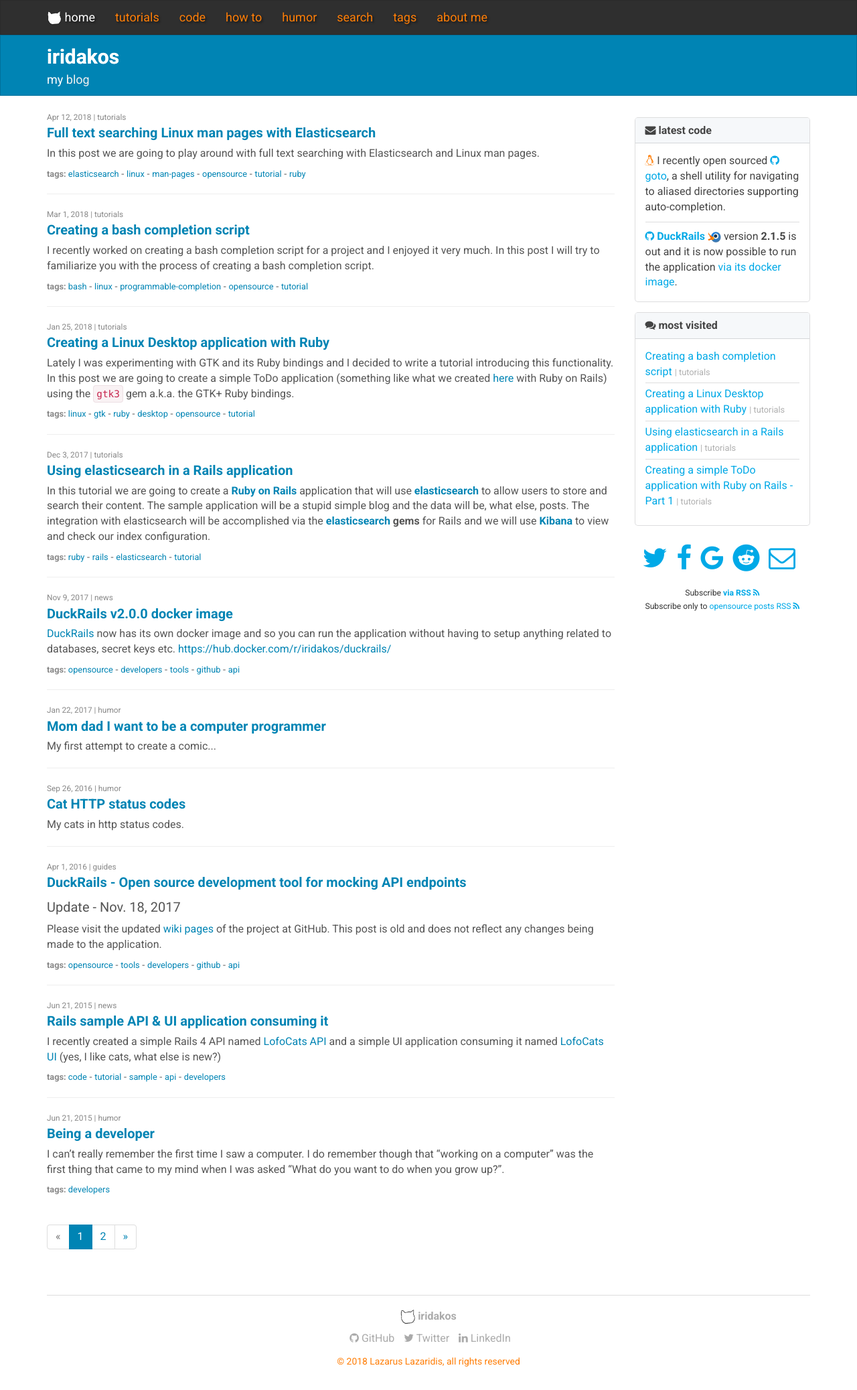
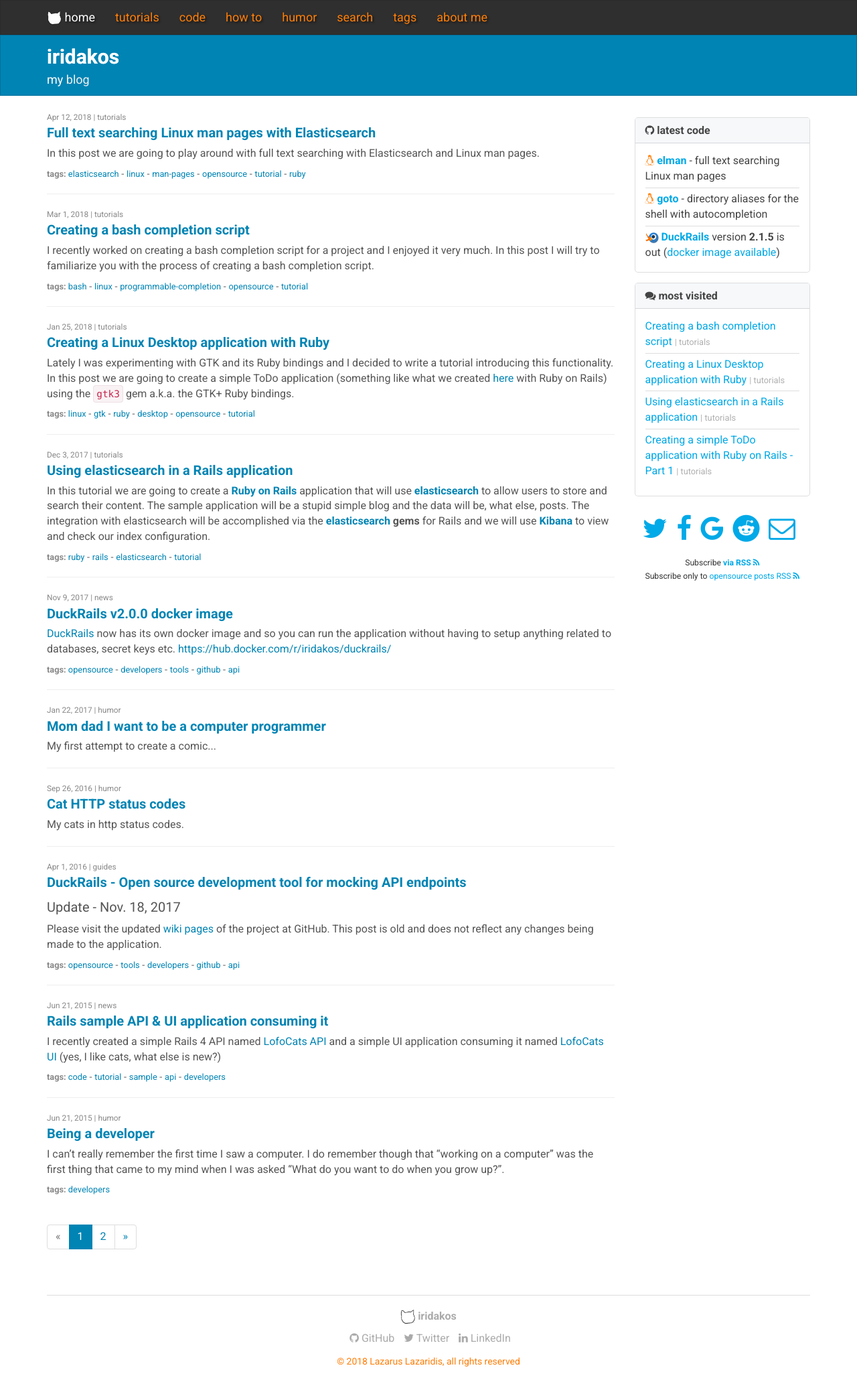
Before and after one commit to iridakos/iridakos.github.io, a Jekyll site: the page built from index.html, in a window 1280 px wide. Shown: the whole page at 67% size. Built offline with Jekyll 4.4.1, drawn with Linux system fonts in a browser that asks for light colours; nearby versions of some CDN libraries; the list of posts is cut into pages by our own code; comment, search, counter and statistics services are not loaded.

Commit message:
Update code

```diff
--- a/_includes/news.html
+++ b/_includes/news.html
@@ -1,22 +1,26 @@
 <div class="sidebar-panel">
     <div class="panel-heading">
-        <h3 class="panel-title"><i class="fa fa-envelope" aria-hidden="true"></i> latest code</h3>
+        <h3 class="panel-title"><i class="fa fa-github" aria-hidden="true"></i> latest code</h3>
     </div>
 
     <div class="panel-body">
       <p class="no-margin">
         <i class="fa fa-linux prompt" aria-hidden="true"></i>
+        <a class="ga-event-link right" data-event-label="elman repo" data-event-action="click" data-event-category="News github link" href="https://github.com/iridakos/elman"><strong>elman</a></strong> - full text searching Linux man pages
+      </p>
 
-        I recently open sourced <a class="ga-event-link right" data-event-label="goto repo" data-event-action="click" data-event-category="News github link" href="https://github.com/iridakos/goto"><i class="fa fa-github"></i> goto</a>, a shell utility
-         for navigating to aliased directories supporting auto-completion.
+      <hr/>
+
+      <p class="no-margin">
+        <i class="fa fa-linux prompt" aria-hidden="true"></i>
+        <a class="ga-event-link right" data-event-label="goto repo" data-event-action="click" data-event-category="News github link" href="https://github.com/iridakos/goto"><strong>goto</a></strong> - directory aliases for the shell with autocompletion
       </p>
 
       <hr />
 
       <p class="no-margin">
 
-        <strong><a class="ga-event-link" data-event-label="duckrails repo" data-event-action="click" data-event-category="News github link" href="https://github.com/iridakos/duckrails"><i class="fa fa-github"></i> DuckRails <img src="/assets/images/news/duckrails.png" class="thumb-in-text" /></a></strong>
-         version <strong>2.1.5</strong> is out and it is now possible to run the application
-         <a class="ga-event-link" data-event-label="DuckRails GitHub docker wiki" data-event-action="click" data-event-category="News links" href="https://github.com/iridakos/duckrails/wiki/Setup-DuckRails-via-Docker" target="_blank">via its docker image</a>.</p>
+        <img src="/assets/images/news/duckrails.png" class="thumb-in-text" /> <strong><a class="ga-event-link" data-event-label="duckrails repo" data-event-action="click" data-event-category="News github link" href="https://github.com/iridakos/duckrails">DuckRails</a></strong>
+         version <strong>2.1.5</strong> is out (<a class="ga-event-link" data-event-label="DuckRails GitHub docker wiki" data-event-action="click" data-event-category="News links" href="https://github.com/iridakos/duckrails/wiki/Setup-DuckRails-via-Docker" target="_blank">docker image available</a>)</p>
     </div>
 </div>
--- a/_sass/_sidebar.scss
+++ b/_sass/_sidebar.scss
@@ -4,7 +4,7 @@
 
   hr {
     border-top: 1px solid rgba(27,31,35,0.15);
-    margin: 10px 0;
+    margin: 5px 0;
   }
 
   a {
```
